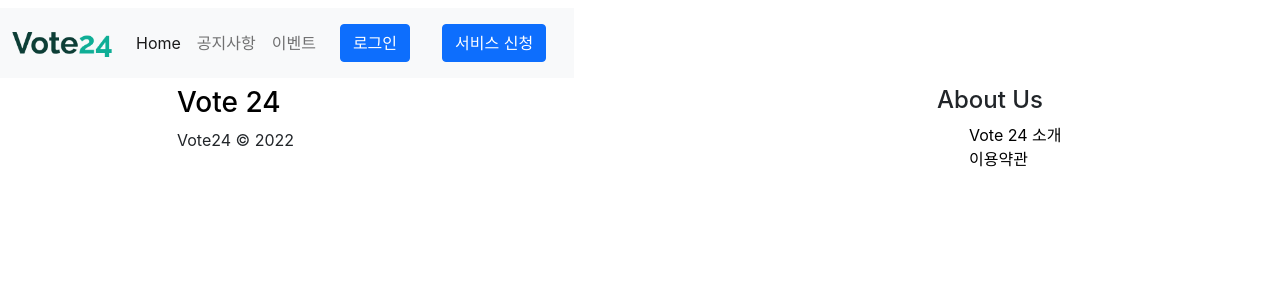
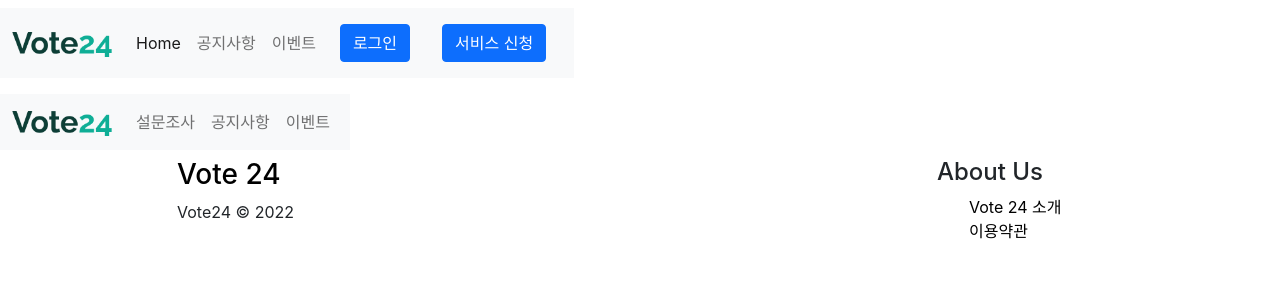
Before and after one commit to Hyojeong721/PJT1_Vote24, a React (Create React App) app in the folder FE/vote24/: page / in a window 1280 px wide. Shown: the top 300 px of the page. Built offline with nearby package versions, Linux system fonts and the light colour scheme.

Commit message:
feat: Add NavbarUser

```diff
--- a/FE/vote24/src/App.js
+++ b/FE/vote24/src/App.js
@@ -3,6 +3,7 @@
 import Main from "./components/Main";
 import Navbar from "./components/Navbar";
 import NavbarOnLogin from "./components/NavbarOnLogin";
+import NavbarUser from "./components/NavbarUser";
 import Footer from "./components/Footer";
 
 function App() {
@@ -11,6 +12,9 @@
     <div>
       <div className="navbar">
         {isLogIn ? <Navbar></Navbar> : <NavbarOnLogin></NavbarOnLogin>}
+      </div>
+      <div className="navbar">
+        <NavbarUser></NavbarUser>
       </div>
       <div className="body">
         <Main></Main>
--- /dev/null
+++ b/FE/vote24/src/components/NavbarUser.js
@@ -0,0 +1,79 @@
+import React from "react";
+import Logo from "../images/logo.png";
+import "./css/navbar.css";
+
+function Navbar() {
+  return (
+    <nav class="navbar navbar-expand-lg navbar-light bg-light">
+      <div class="container-fluid">
+        <a class="navbar-brand" href="#">
+          <img class="logo" src={Logo} alt="vote24" />
+        </a>
+        <button
+          class="navbar-toggler"
+          type="button"
+          data-bs-toggle="collapse"
+          data-bs-target="#navbarSupportedContent"
+          aria-controls="navbarSupportedContent"
+          aria-expanded="false"
+          aria-label="Toggle navigation"
+        >
+          <span class="navbar-toggler-icon"></span>
+        </button>
+        <div class="collapse navbar-collapse" id="navbarSupportedContent">
+          <ul class="navbar-nav me-auto mb-2 mb-lg-0">
+            <li class="nav-item">
+              <a class="nav-link" aria-current="page" href="#">
+                설문조사
+              </a>
+            </li>
+            <li class="nav-item">
+              <a class="nav-link" href="#">
+                공지사항
+              </a>
+            </li>
+            <li class="nav-item">
+              <a class="nav-link" href="#">
+                이벤트
+              </a>
+            </li>
+            {/* <li class="nav-item dropdown">
+              <a
+                class="nav-link dropdown-toggle"
+                href="#"
+                id="navbarDropdown"
+                role="button"
+                data-bs-toggle="dropdown"
+                aria-expanded="false"
+              >
+                Dropdown
+              </a>
+              <ul class="dropdown-menu" aria-labelledby="navbarDropdown">
+                <li>
+                  <a class="dropdown-item" href="#">
+                    Action
+                  </a>
+                </li>
+                <li>
+                  <a class="dropdown-item" href="#">
+                    Another action
+                  </a>
+                </li>
+                <li>
+                  <hr class="dropdown-divider" />
+                </li>
+                <li>
+                  <a class="dropdown-item" href="#">
+                    Something else here
+                  </a>
+                </li>
+              </ul>
+            </li> */}
+          </ul>
+        </div>
+      </div>
+    </nav>
+  );
+}
+
+export default Navbar;
```
